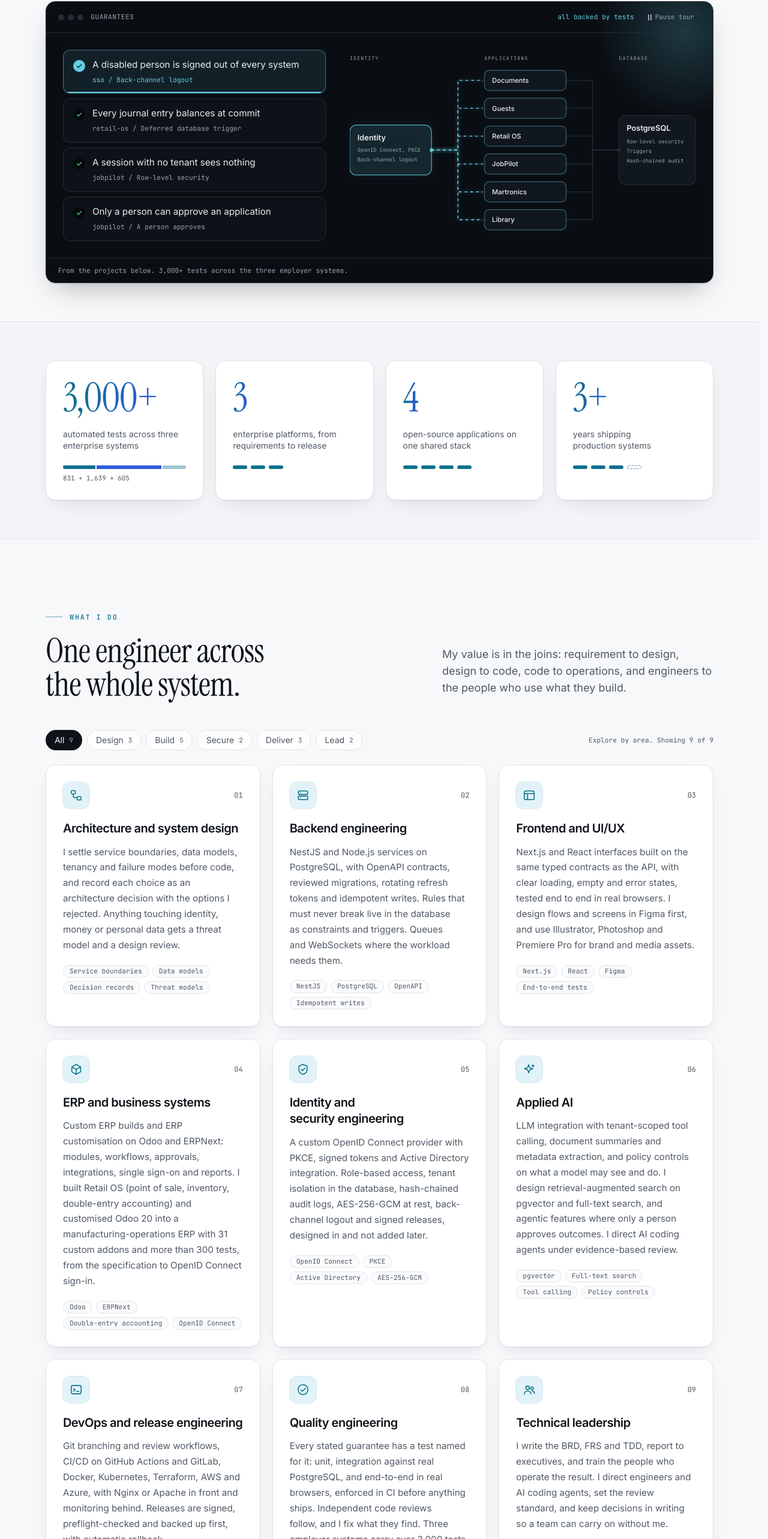
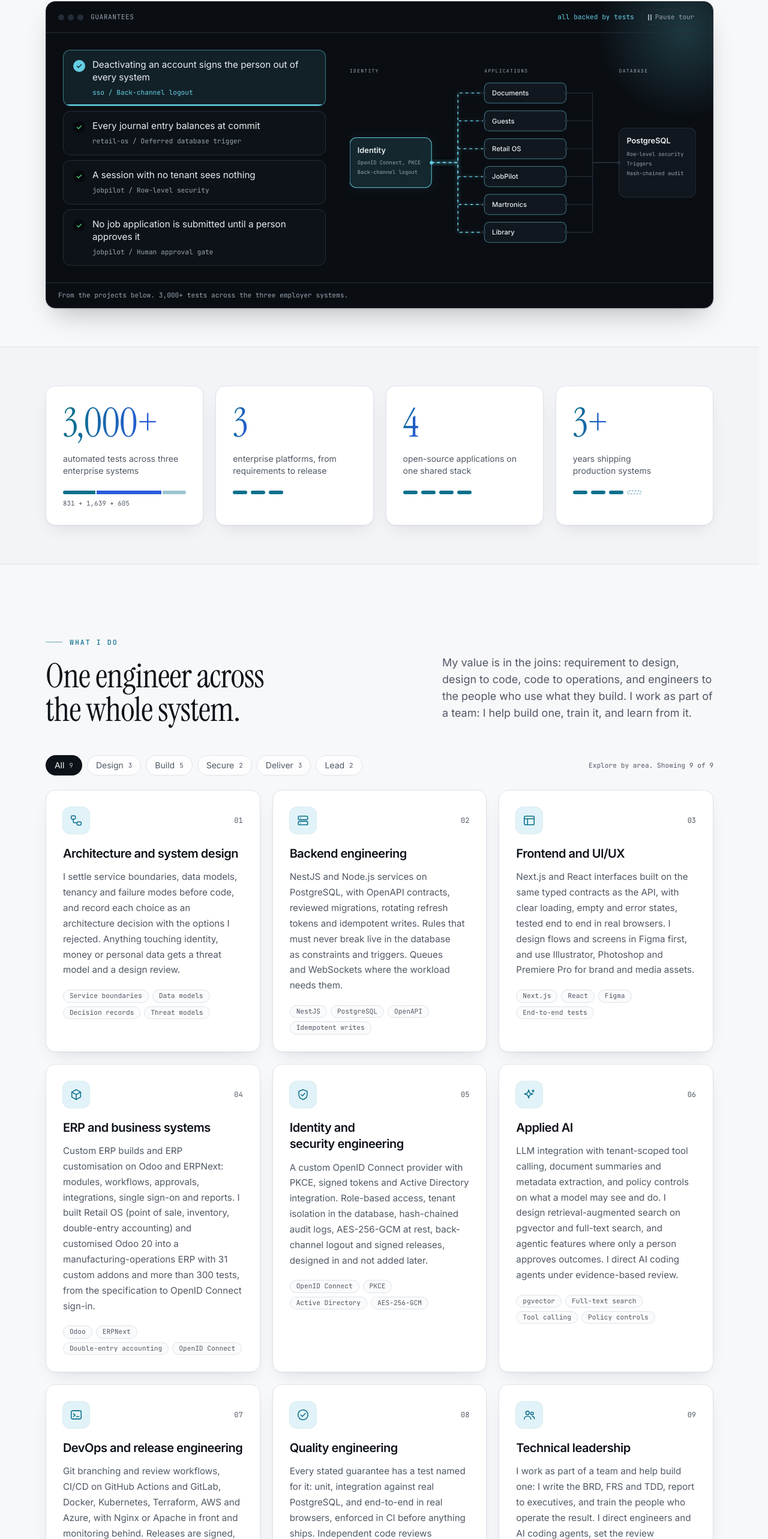
Before and after one commit to DawitBK/Portfolio, a React (Vite) app: page / in a window 1280 px wide. Shown: the part 929-3495 px from the top of the page at 60% size. Built offline with nearby package versions, Linux system fonts and the light colour scheme.

Commit message:
Clearer wording for two guarantees (account deactivation, human approval of job applications); show team work: build, train and learn from teams

```diff
--- a/resume/resume.html
+++ b/resume/resume.html
@@ -30,7 +30,7 @@
 <div class="contact">Addis Ababa, Ethiopia &middot; +251 921 640 101 &middot; dawitbk01@gmail.com<br>linkedin.com/in/dawit-b-kassie &middot; github.com/DawitBK</div>
 
 <h2>Professional summary</h2>
-<p style="margin:0">Solutions architect and full-stack engineer with three-plus years building production systems: multi-tenant SaaS, enterprise internal platforms, centralized identity and ERP on Odoo. Strongest in Node.js, NestJS, TypeScript and PostgreSQL, with working range from UI/UX and frontend to CI/CD, cloud and applied AI. Known for making correctness checkable: rules enforced in the database, a test that proves each guarantee, and runbooks an operations team can follow. Owns projects end to end, from BRD/FRS/TDD authorship and architecture through build, deployment and verification, directing a mix of engineers and AI coding agents. BSc in Electrical &amp; Computer Engineering.</p>
+<p style="margin:0">Solutions architect and full-stack engineer with three-plus years building production systems: multi-tenant SaaS, enterprise internal platforms, centralized identity and ERP on Odoo. Strongest in Node.js, NestJS, TypeScript and PostgreSQL, with working range from UI/UX and frontend to CI/CD, cloud and applied AI. Known for making correctness checkable: rules enforced in the database, a test that proves each guarantee, and runbooks an operations team can follow. Owns projects end to end, from BRD/FRS/TDD authorship and architecture through build, deployment and verification, directing a mix of engineers and AI coding agents. A team worker: helps build teams, trains the people who operate and extend the systems, and learns from the people around them. BSc in Electrical &amp; Computer Engineering.</p>
 
 <h2>Technical skills</h2>
 <div class="skills">
@@ -50,7 +50,7 @@
 <div class="head"><span>Solutions Architect &amp; Full Stack Engineer &nbsp;<span class="org">Kerchanshe Group</span></span><span class="meta">2026 &ndash; Present &middot; Addis Ababa</span></div>
 <ul>
 <li>Lead architecture and delivery of the group's internal platform: a document and records system (EDAMS), a guest management system, a retail ERP and a central single sign-on service, coordinating engineers and AI coding agents.</li>
-<li>Built the single sign-on provider as a custom OpenID Connect service: authorization code with PKCE, signed tokens, Active Directory integration, an admin console, an application launcher, and back-channel logout that ends a person's sessions in every connected system when they sign out or are disabled.</li>
+<li>Built the single sign-on provider as a custom OpenID Connect service: authorization code with PKCE, signed tokens, Active Directory integration, an admin console, an application launcher, and back-channel logout that ends a person's sessions in every connected system when they sign out or their account is deactivated.</li>
 <li>Designed licensing and release security for the platform: offline-signed licences that systems verify without calling home (including a rule that a system tied to SSO ends with SSO), signed releases, a tamper watcher, and owner-only operations kept out of any agent's permissions.</li>
 <li>Replaced ad-hoc deployments with one repeatable release process: preflight checks, settings applied at release time with automatic rollback, backups, and step-by-step runbooks for the operations team.</li>
 <li>Run a verification discipline: more than 3,000 automated tests across the three systems (SSO 831, EDAMS 1,639, GMS 605) with generated status reports checked in CI, and independent code reviews whose findings are fixed before release. After catching AI agents falsely reporting finished work, every task requires live request/response and SQL output as proof.</li>
@@ -82,7 +82,7 @@
 <div class="tech">NestJS 12, Drizzle, PostgreSQL 18, Zod/OpenAPI, Next.js 16, Vitest, Turborepo</div>
 <ul>
 <li><b>Retail OS:</b> point of sale, weighted-average inventory and double-entry accounting where the stock and the books cannot disagree: balanced journals enforced by a deferred database trigger, immutable posted history, money as integer minor units, and tests for concurrent sales and credit limits.</li>
-<li><b>JobPilot:</b> multi-tenant job-search platform with row-level security as the isolation boundary, an 18-state application machine in which only a person can approve a submission, a hash-chained audit trail, and SSRF-safe feed discovery.</li>
+<li><b>JobPilot:</b> multi-tenant job-search platform with row-level security as the isolation boundary, an 18-state application machine in which no job application is submitted until a person approves it, a hash-chained audit trail, and SSRF-safe feed discovery.</li>
 <li><b>Martronics and Library Management:</b> rebuilds of two earlier apps with rotating refresh tokens and reuse detection, optimistic concurrency, idempotent writes, a transactional outbox and an OpenAPI contract. All four apps sign in through OpenID Connect with back-channel logout.</li>
 </ul></div>
 
--- a/src/data/content.js
+++ b/src/data/content.js
@@ -13,10 +13,10 @@ export const person = {
 export const headline = ['Systems whose', 'guarantees can be', 'checked.'];
 
 export const heroGuarantees = [
-    { text: 'A disabled person is signed out of every system', where: 'sso' },
+    { text: 'Deactivating an account signs the person out of every system', where: 'sso' },
     { text: 'Every journal entry balances at commit', where: 'retail-os' },
     { text: 'A session with no tenant sees nothing', where: 'jobpilot' },
-    { text: 'Only a person can approve an application', where: 'jobpilot' },
+    { text: 'No job application is submitted until a person approves it', where: 'jobpilot' },
 ];
 
 export const atAGlance = [
@@ -37,7 +37,7 @@ export const sections = {
     capabilities: {
         kicker: 'What I do',
         title: 'One engineer across the whole system.',
-        lede: 'My value is in the joins: requirement to design, design to code, code to operations, and engineers to the people who use what they build.',
+        lede: 'My value is in the joins: requirement to design, design to code, code to operations, and engineers to the people who use what they build. I work as part of a team: I help build one, train it, and learn from it.',
     },
     lifecycle: {
         kicker: 'How I deliver',
@@ -96,7 +96,7 @@ export const capabilities = [
     },
     {
         title: 'Technical leadership',
-        body: 'I write the BRD, FRS and TDD, report to executives, and train the people who operate the result. I direct engineers and AI coding agents, set the review standard, and keep decisions in writing so a team can carry on without me.',
+        body: 'I work as part of a team and help build one: I write the BRD, FRS and TDD, report to executives, and train the people who operate the result. I direct engineers and AI coding agents, set the review standard, mentor teammates and learn from them, and keep decisions in writing so a team can carry on without me.',
     },
 ];
 
@@ -151,7 +151,7 @@ export const production = [
     {
         title: 'Identity platform',
         tag: 'Employer system, private',
-        summary: 'Custom OpenID Connect single sign-on for the group\'s internal systems, with Active Directory integration, PKCE, an admin console and an app launcher. Back-channel logout ends a person\'s sessions in every connected app when they sign out or are disabled. Licences are signed offline.',
+        summary: 'Custom OpenID Connect single sign-on for the group\'s internal systems, with Active Directory integration, PKCE, an admin console and an app launcher. Back-channel logout ends a person\'s sessions in every connected app when they sign out or their account is deactivated. Licences are signed offline.',
         facts: ['831 automated tests', 'Back-channel logout', 'Offline-signed licences', 'Signed releases, tamper watcher'],
     },
     {
@@ -170,7 +170,7 @@ export const production = [
 
 export const openSource = {
     title: 'Open-source reference applications',
-    summary: 'Four applications on one stack that show the same discipline in public. Retail OS enforces double-entry accounting with a deferred database trigger. JobPilot isolates tenants with row-level security and lets only a person approve. All four use OpenID Connect sign-in.',
+    summary: 'Four applications on one stack that show the same discipline in public. Retail OS enforces double-entry accounting with a deferred database trigger. JobPilot isolates tenants with row-level security and submits no job application until a person approves it. All four use OpenID Connect sign-in.',
     facts: ['NestJS 12, Drizzle', 'PostgreSQL 18', 'Next.js 16', 'OpenAPI contracts'],
     links: [
         { label: 'Retail OS', note: 'point of sale and double-entry books', url: 'https://github.com/DawitBK/retail-os' },
--- a/src/data/ui.js
+++ b/src/data/ui.js
@@ -29,7 +29,7 @@ export const capabilityMeta = {
     'Applied AI': { icon: 'sparkle', groups: ['Build', 'Design'], tags: ['pgvector', 'Full-text search', 'Tool calling', 'Policy controls'] },
     'DevOps and release engineering': { icon: 'terminal', groups: ['Deliver'], tags: ['GitHub Actions', 'Docker', 'Kubernetes', 'Terraform'] },
     'Quality engineering': { icon: 'verify', groups: ['Deliver', 'Secure'], tags: ['Unit', 'Integration', 'End-to-end', '3,000+ tests'] },
-    'Technical leadership': { icon: 'people', groups: ['Lead', 'Deliver'], tags: ['BRD, FRS, TDD', 'Executive reports', 'Training', 'Code review'] },
+    'Technical leadership': { icon: 'people', groups: ['Lead', 'Deliver'], tags: ['BRD, FRS, TDD', 'Executive reports', 'Team building', 'Training', 'Code review'] },
 };
 
 export const securityIcons = {
@@ -56,5 +56,5 @@ export const mapApps = [
 export const guaranteeRules = {
     sso: { identity: true, apps: 'all', db: false, via: ['Back-channel logout'] },
     'retail-os': { identity: false, apps: ['retail-os'], db: true, via: ['Deferred database trigger'] },
-    jobpilot: { identity: false, apps: ['jobpilot'], db: true, via: ['Row-level security', 'A person approves'] },
+    jobpilot: { identity: false, apps: ['jobpilot'], db: true, via: ['Row-level security', 'Human approval gate'] },
 };
```
Also changed, not shown: 2 other files (tests, documents, lock files or other folders).
